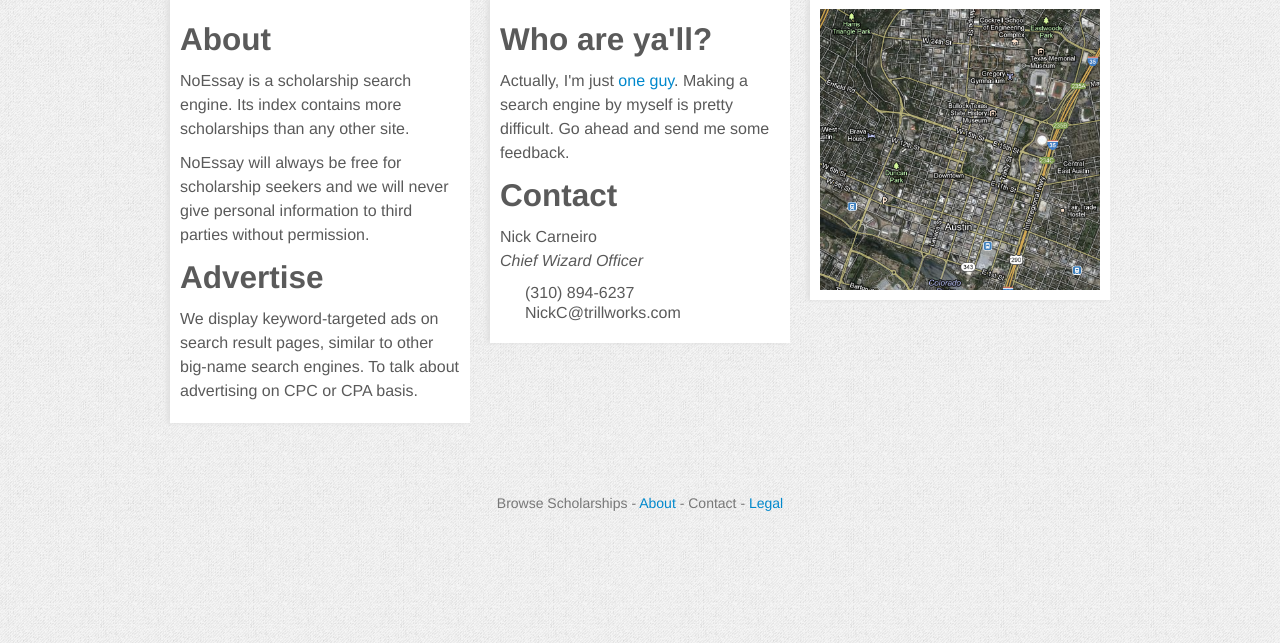
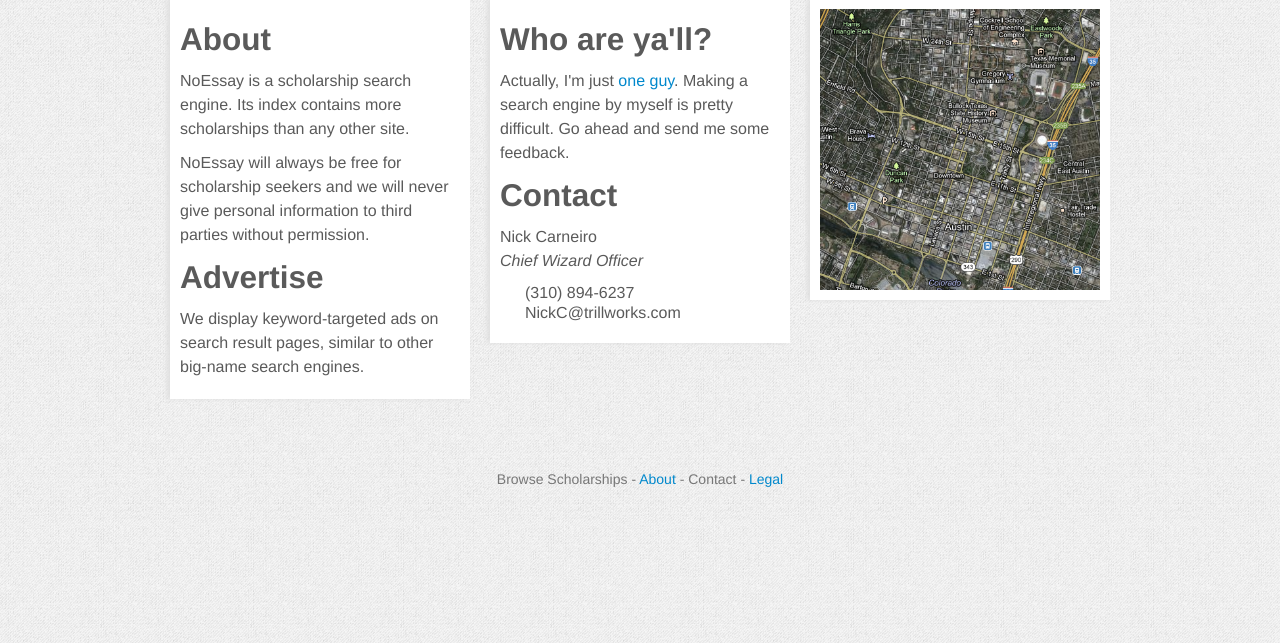
Before and after one commit to NickCarneiro/noessay, a Django app: page /about in a window 1280 px wide. Shown: the part 120-763 px from the top of the page. Run offline with Django 3.2, Linux system fonts and the light colour scheme; parts of the project's set-up code (start-up, migrations or seed data) failed here and were passed over.

Commit message:
fixed missing words on about page

```diff
--- a/templates/about.html
+++ b/templates/about.html
@@ -20,8 +20,7 @@
 
                     <h2>Advertise</h2>
                     <p>
-                    We display keyword-targeted ads on search result pages, similar to other big-name search engines. To talk about
-                    advertising on CPC or CPA basis.
+                    We display keyword-targeted ads on search result pages, similar to other big-name search engines.
                     </p>
                 </div>
             </div>
```
